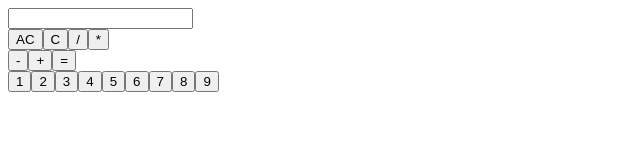
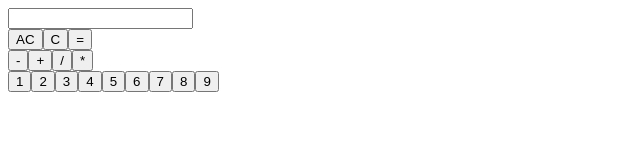
Before and after one commit to AKaushik2710/Calculator, a React (Vite) app: page / in a window 1280 px wide. Shown: the top 160 px of the page, without its empty margins (0-640 px from the left). Built offline with nearby package versions, Linux system fonts and the light colour scheme.

Commit message:
Input sorted

```diff
--- a/src/App.jsx
+++ b/src/App.jsx
@@ -6,16 +6,20 @@ import Input from './Components/Input.jsx'
 function App() {
   const myRef = useRef("");
   const [result, setResult] = useState(0);
-  function handleClick(value){
-    console.log(value);
-    myRef.current = value;
+  function handleClick(value, input=false){
+    if(input){
+      myRef.current.value = value;
+    }
+    else{
+    myRef.current.value += value;
+  }
   }
   return <>
   <Div cn="holder">
     <Div cn="calc" onClick={handleClick} >
-      <Input  ref={myRef}/>
-      <DivOpr cn="opr_set_1" child={["AC", "C", "/", "*"]} />
-      <DivOpr cn="opr_set_2" child={["-", "+", "="]} />
+      <Input  egRef={myRef}/>
+      <DivOpr cn="opr_set_1" child={["AC", "C", "="]} />
+      <DivOpr cn="opr_set_2" child={["-", "+", "/", "*"]} operators={true} />
       <Buttons count={9} />
     </Div>
   </Div>
--- a/src/Components/Buttons.jsx
+++ b/src/Components/Buttons.jsx
@@ -20,7 +20,10 @@ function Buttons({count}) {
 function Button(props){
     const {children} = props;
     const handleClick = useContext(Context);
-    return <button onClick={()=>handleClick({children})}>{children}</button>
+    function handleOperations(){
+        handleClick(children);
+    }
+    return <button onClick={handleOperations}>{children}</button>
 }
 
 export {Buttons, Button}
--- a/src/Components/Divs.jsx
+++ b/src/Components/Divs.jsx
@@ -14,7 +14,7 @@ function Div(props){
 }
 
 function DivOpr(props){
-    const {child, cn} = props;
+    const {child, cn,operators=false} = props;
     return <>
     <div className={cn}>
         {child.map((x, index)=>{
@@ -24,8 +24,6 @@ function DivOpr(props){
     </>
 }
 
-function handleClick(e){
-    handleInput(e);
-}
 
-export {Div, DivOpr, handleClick}
+
+export {Div, DivOpr,}
--- a/src/Components/Input.jsx
+++ b/src/Components/Input.jsx
@@ -1,8 +1,13 @@
-import { useContext } from 'react';
+import { useContext, useState } from 'react';
 import { Context } from './Context.jsx';
 
 export default function Input(props){
-    const {ref} = props;
+    const {egRef} = props;
+    const [result, setResult] = useState(egRef.current);
+    function handleResult(value){
+        handleClick(value,true);
+        setResult(egRef.current.value);
+    }
     const handleClick = useContext(Context);
-    return <input type="text" ref={ref} onChange={(e)=>handleClick(e.target.value)}/>
+    return <input type="text" pattern="[0-9+*-/%]" ref={egRef} value={result} onChange={(e)=>handleResult(e.target.value)} />
 }
```
